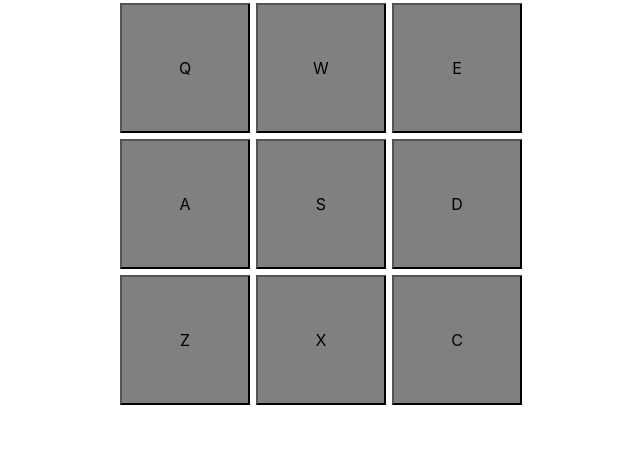
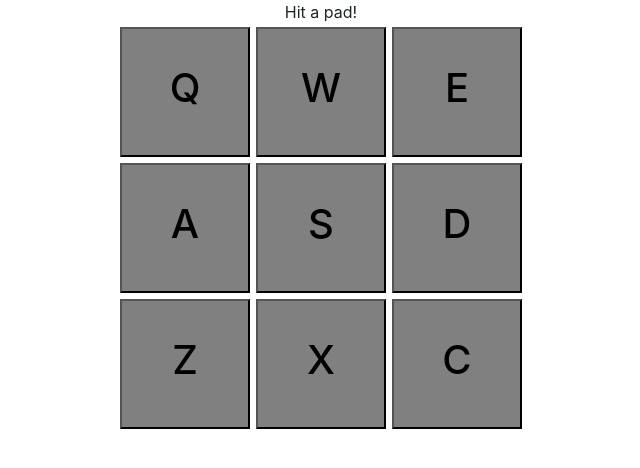
Before and after one commit to kevmhughes/drum-machine, a React (Create React App) app: page / in a window 1280 px wide. Shown: the top 468 px of the page, without its empty margins (319-959 px from the left). Built offline with nearby package versions, Linux system fonts and the light colour scheme.

Commit message:
Add drum-pad component, and refactor code

```diff
--- a/src/App.css
+++ b/src/App.css
@@ -1,4 +1,4 @@
- #pads {
+ #drum-layout {
     display: flex;
     flex-direction: row;
     width: 460px;
@@ -17,3 +17,13 @@
     align-items: center;
     justify-content: center;
 }
+
+#display {
+    display: flex;
+    flex-direction: row;
+    width: 460px;
+    justify-content: center;
+    flex-wrap: wrap;
+    margin-left: auto;
+    margin-right:auto;
+}
--- a/src/App.js
+++ b/src/App.js
@@ -1,143 +1,91 @@
 import React, { Component } from 'react';
+import DrumPad from './components/drum-pad/drum-pad';
 import './App.css';
 
 class App extends Component {
   constructor(props){
     super(props);
     this.state = {
-      padName: "",
+      display: "Hit a pad!",
+      currentPadBank: [this.data],
     };
   }
 
-  playAudio() {
-    window.addEventListener('keypress', e => {
-      if (e.keyCode === 113) { audio1.play() }
-      audio1.currentTime = 0;
-    });
-    const audio1 = document.getElementById("Q")
-    audio1.play()
-    audio1.currentTime = 0;
-  }
+  data = [
+    {
+      keyCode: 81,
+      keyTrigger: 'Q',
+      id: 'Heater-1',
+      url: 'https://s3.amazonaws.com/freecodecamp/drums/Heater-1.mp3'
+    },
+    {
+      keyCode: 87,
+      keyTrigger: 'W',
+      id: 'Heater-2',
+      url: 'https://s3.amazonaws.com/freecodecamp/drums/Heater-2.mp3'
+    },
+    {
+      keyCode: 69,
+      keyTrigger: 'E',
+      id: 'Heater-3',
+      url: 'https://s3.amazonaws.com/freecodecamp/drums/Heater-3.mp3'
+    },
+    {
+      keyCode: 65,
+      keyTrigger: 'A',
+      id: 'Heater-4',
+      url: 'https://s3.amazonaws.com/freecodecamp/drums/Heater-4_1.mp3'
+    },
+    {
+      keyCode: 83,
+      keyTrigger: 'S',
+      id: 'Clap',
+      url: 'https://s3.amazonaws.com/freecodecamp/drums/Heater-6.mp3'
+    },
+    {
+      keyCode: 68,
+      keyTrigger: 'D',
+      id: 'Open-HH',
+      url: 'https://s3.amazonaws.com/freecodecamp/drums/Dsc_Oh.mp3'
+    },
+    {
+      keyCode: 90,
+      keyTrigger: 'Z',
+      id: "Kick-n'-Hat",
+      url: 'https://s3.amazonaws.com/freecodecamp/drums/Kick_n_Hat.mp3'
+    },
+    {
+      keyCode: 88,
+      keyTrigger: 'X',
+      id: 'Kick',
+      url: 'https://s3.amazonaws.com/freecodecamp/drums/RP4_KICK_1.mp3'
+    },
+    {
+      keyCode: 67,
+      keyTrigger: 'C',
+      id: 'Closed-HH',
+      url: 'https://s3.amazonaws.com/freecodecamp/drums/Cev_H2.mp3'
+    }
+  ];
 
-  playAudioTwo() {
-    window.addEventListener('keypress', e => {
-      if (e.keyCode === 119) { audio2.play() }
-      audio2.currentTime = 0;
-    });
-    const audio2 = document.getElementById("W")
-    audio2.currentTime = 0;
-    audio2.play()
-  }
-
-  playAudioThree() {
-    window.addEventListener('keypress', e => {
-      if (e.keyCode === 101) { audio3.play() }
-      audio3.currentTime = 0;
-    });
-    const audio3 = document.getElementById("E")
-    audio3.currentTime = 0;
-    audio3.play()
-  }
-
-  playAudioFour() {
-    window.addEventListener('keypress', e => {
-      if (e.keyCode === 97) { audio4.play() }
-      audio4.currentTime = 0;
-    });
-    const audio4 = document.getElementById("A")
-    audio4.currentTime = 0;
-    audio4.play()
-  }
-  playAudioFive() {
-    window.addEventListener('keypress', e => {
-      if (e.keyCode === 115) { audio5.play() }
-      audio5.currentTime = 0;
-    });
-    const audio5 = document.getElementById("S")
-    audio5.currentTime = 0;
-    audio5.play()
-  }
-  playAudioSix() {
-    window.addEventListener('keypress', e => {
-      if (e.keyCode === 100) { audio6.play() }
-      audio6.currentTime = 0;
-    });
-    const audio6 = document.getElementById("D")
-    audio6.currentTime = 0;
-    audio6.play()
-  }
-  playAudioSeven() {
-    window.addEventListener('keypress', e => {
-      if (e.keyCode === 122) { audio7.play() }
-      audio7.currentTime = 0;
-    });
-    const audio7 = document.getElementById("Z")
-    audio7.currentTime = 0;
-    audio7.play()
-  }
-  playAudioEight() {
-    window.addEventListener('keypress', e => {
-      if (e.keyCode === 120) { audio8.play() }
-      audio8.currentTime = 0;
-    });
-    const audio8 = document.getElementById("X")
-    audio8.currentTime = 0;
-    audio8.play()
-  }
-  playAudioNine() {
-    window.addEventListener('keypress', e => {
-      if (e.keyCode === 99) { audio9.play() }
-      audio9.currentTime = 0;
-    });
-    const audio9 = document.getElementById("C")
-    audio9.currentTime = 0;
-    audio9.play()
-  }
-
+  handleDisplay = display => this.setState({ display })
 
 
   render() {
     return(
       <div id="drum-machine">
-        <div id="display"></div>
-        <div id="pads">
-          <button onClick={this.playAudio} id="sound-one" className="drum-pad">Q
-                <audio src="https://s3.amazonaws.com/freecodecamp/drums/Heater-1.mp3" type="audio/wav" className="clip" id="Q">
-                </audio>
-          </button>
-        <button onClick={this.playAudioTwo} id="sound-two" className="drum-pad">W
-            <audio src="https://s3.amazonaws.com/freecodecamp/drums/Heater-2.mp3" type="audio/wav" className="clip" id="W">
-            </audio>
-        </button>
-        <button onClick={this.playAudioThree} id="sound-three" className="drum-pad">E
-            <audio src="https://s3.amazonaws.com/freecodecamp/drums/Heater-3.mp3" type="audio/wav" className="clip" id="E">
-            </audio>
-        </button>
-        <button onClick={this.playAudioFour} id="sound-four" className="drum-pad">A
-            <audio src="https://s3.amazonaws.com/freecodecamp/drums/Heater-4_1.mp3" type="audio/wav" className="clip" id="A">
-            </audio>
-        </button>
-        <button onClick={this.playAudioFive} id="sound-five" className="drum-pad">S
-            <audio src="https://s3.amazonaws.com/freecodecamp/drums/Heater-6.mp3" type="audio/wav" className="clip" id="S">
-            </audio>
-        </button>
-        <button onClick={this.playAudioSix} id="sound-six" className="drum-pad">D
-            <audio src="https://s3.amazonaws.com/freecodecamp/drums/Dsc_Oh.mp3" type="audio/wav" className="clip" id="D">
-            </audio>
-        </button>
-        <button onClick={this.playAudioSeven} id="sound-seven" className="drum-pad">Z
-            <audio src="https://s3.amazonaws.com/freecodecamp/drums/Kick_n_Hat.mp3" type="audio/wav" className="clip" id="Z">
-            </audio>
-        </button>
-        <button onClick={this.playAudioEight} id="sound-eight" className="drum-pad">X
-            <audio src="https://s3.amazonaws.com/freecodecamp/drums/RP4_KICK_1.mp3" type="audio/wav" className="clip" id="X">
-            </audio>
-        </button>
-        <button onClick={this.playAudioNine} id="sound-nine" className="drum-pad">C
-            <audio src="https://s3.amazonaws.com/freecodecamp/drums/Brk_Snr.mp3" type="audio/wav" className="clip" id="C">
-            </audio>
-        </button>
-        </div>
+        <div id="display">{this.state.display}</div>
+          <div id="drum-layout">
+            {this.data.map(d => (
+              <DrumPad
+                id={d.id}
+                letter={d.keyTrigger}
+                src={d.url}
+                key={d.keyCode}
+                handleDisplay={this.handleDisplay}
+              />
+            ))}
+          </div>
       </div>
     )
   }
--- /dev/null
+++ b/src/components/drum-pad/drum-pad.jsx
@@ -0,0 +1,51 @@
+import React, { Component } from 'react';
+
+export default class DrumPad extends Component {
+  constructor(props){
+    super(props);
+    this.state = {
+
+    };
+  }
+
+  componentDidMount() {
+    document.addEventListener('keydown', this.handleKeyDown);
+    window.focus()
+  }
+
+  componentWillUnmount() {
+    document.removeEventListener('keydown', this.handleKeyDown)
+  }
+
+  handleKeyDown = e => {
+    if(e.keyCode === this.props.letter.charCodeAt()) {
+      this.audio.play()
+      this.audio.currentTime = 0;
+      this.props.handleDisplay(this.props.id)
+    }
+  }
+
+  handleClick = () => {
+    this.audio.play()
+    this.audio.currentTime = 0;
+    this.props.handleDisplay(this.props.id)
+  }
+
+  render() {
+    return(
+        <button
+          className="drum-pad"
+          onClick={this.handleClick}
+          id={this.props.id}>
+          <h1>{this.props.letter}</h1>
+            <audio
+              ref={ref => this.audio = ref}
+              className="clip"
+              src={this.props.src}
+              id={this.props.letter}
+            >
+            </audio>
+        </button>
+    );
+  }
+}
```
Also changed, not shown: src/setupTests.js (deleted, +0 -5 lines), 1 other file (tests, documents, lock files or other folders).
